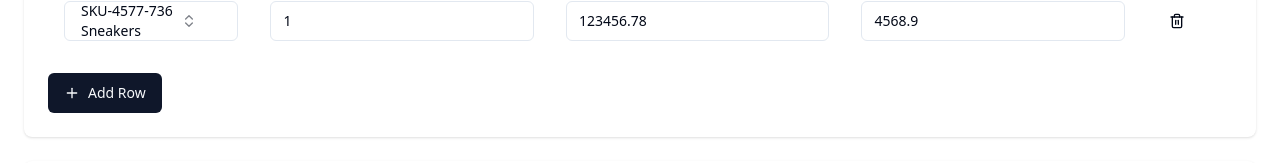
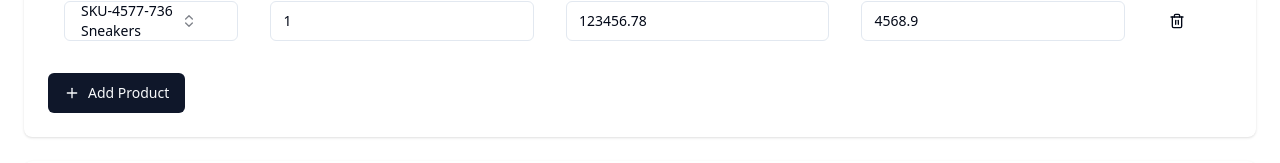
Before and after one commit to GPT-Engineer-App/friendly-interface-builder, a React (Vite) app: page / in a window 1280 px wide. Shown: the part 304-467 px from the top of the page. Built offline with nearby package versions, Linux system fonts and the light colour scheme.

Commit message:
Rename "Add Row" button to "Add Product"

```diff
--- a/src/pages/Index.jsx
+++ b/src/pages/Index.jsx
@@ -39,7 +39,7 @@ const Index = () => {
     setTableRows([{ sku: "", product: "", qty: 0, price: 0, discount: 0 }]);
   };
 
-  const addRow = () => {
+  const addProduct = () => {
     setTableRows([...tableRows, { sku: "", product: "", qty: 0, price: 0, discount: 0 }]);
   };
 
@@ -205,8 +205,8 @@ const Index = () => {
             ))}
           </TableBody>
         </Table>
-        <Button onClick={addRow} className="mt-4">
-          <Plus className="h-4 w-4 mr-2" /> Add Row
+        <Button onClick={addProduct} className="mt-4">
+          <Plus className="h-4 w-4 mr-2" /> Add Product
         </Button>
       </div>
 
```
